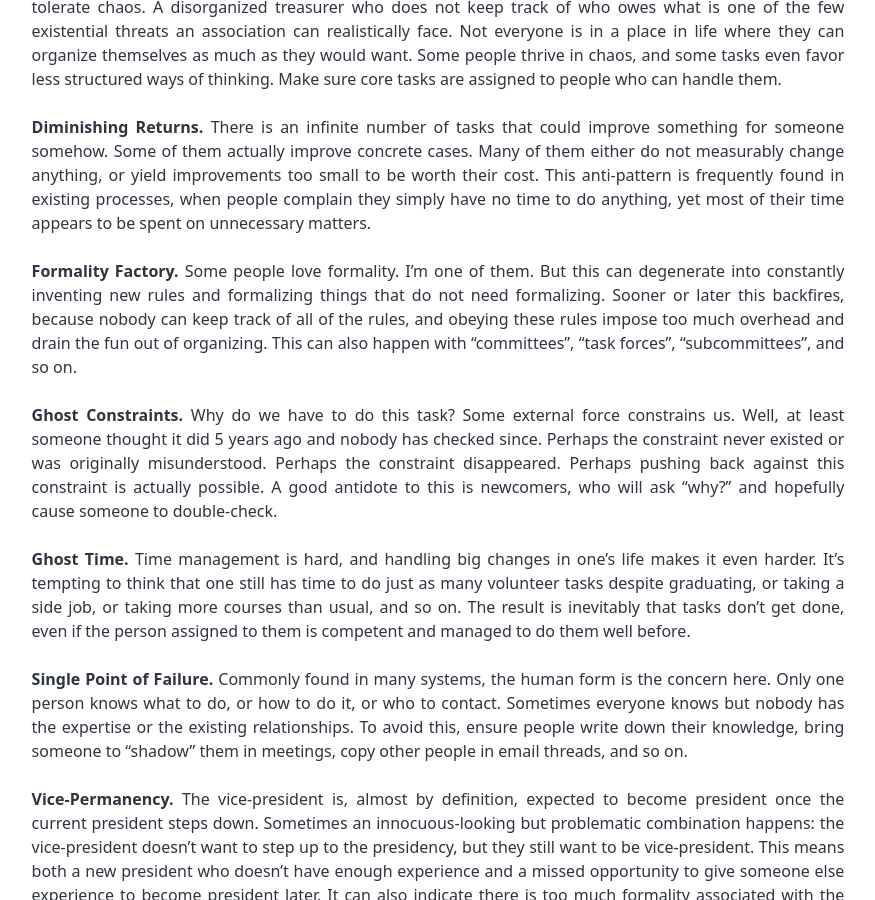
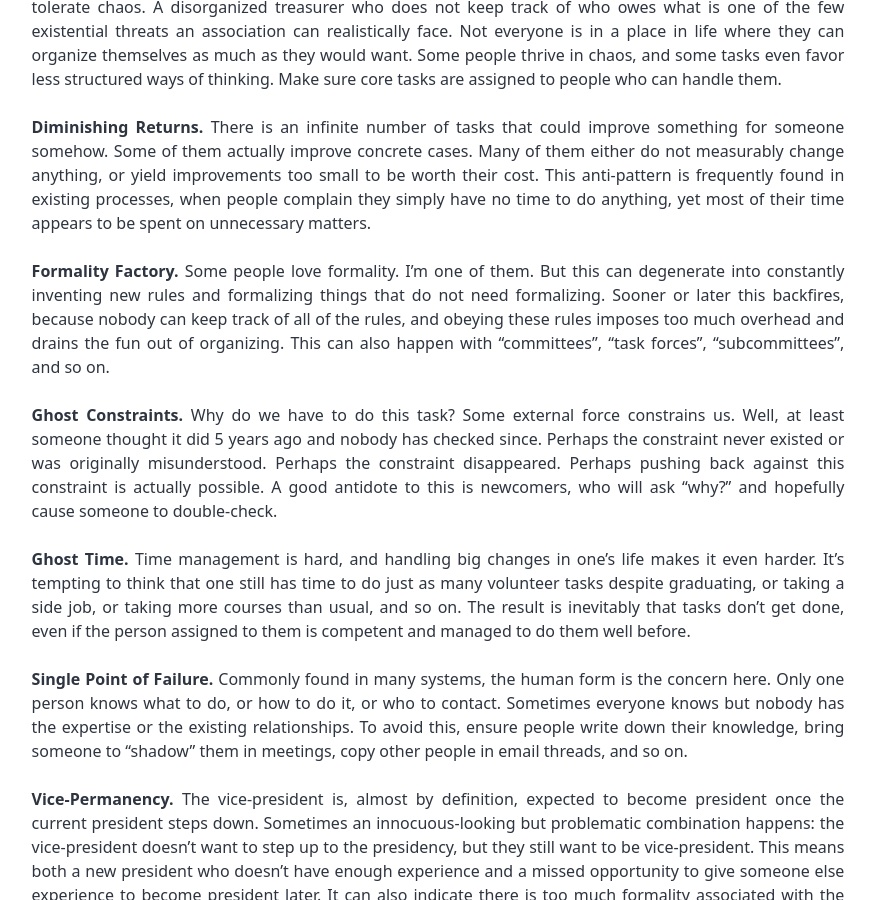
Before and after one commit to SolalPirelli/solalpirelli.github.io, a Jekyll site: the page built from _guides/associations.md, in a window 1280 px wide and 900 px high, scrolled down 2262 px. Shown: the whole window, without its empty margins (202-1077 px from the left). Built offline with Jekyll 4.4.1, drawn with Linux system fonts in a browser that asks for light colours.

Commit message:
Fix typos

```diff
--- a/_guides/associations.md
+++ b/_guides/associations.md
@@ -101,7 +101,7 @@ This anti-pattern is frequently found in existing processes, when people complai
 
 **Formality Factory.**
 Some people love formality. I'm one of them. But this can degenerate into constantly inventing new rules and formalizing things that do not need formalizing.
-Sooner or later this backfires, because nobody can keep track of all of the rules, and obeying these rules impose too much overhead and drain the fun out of organizing.
+Sooner or later this backfires, because nobody can keep track of all of the rules, and obeying these rules imposes too much overhead and drains the fun out of organizing.
 This can also happen with "committees", "task forces", "subcommittees", and so on.
 
 **Ghost Constraints.**
```
